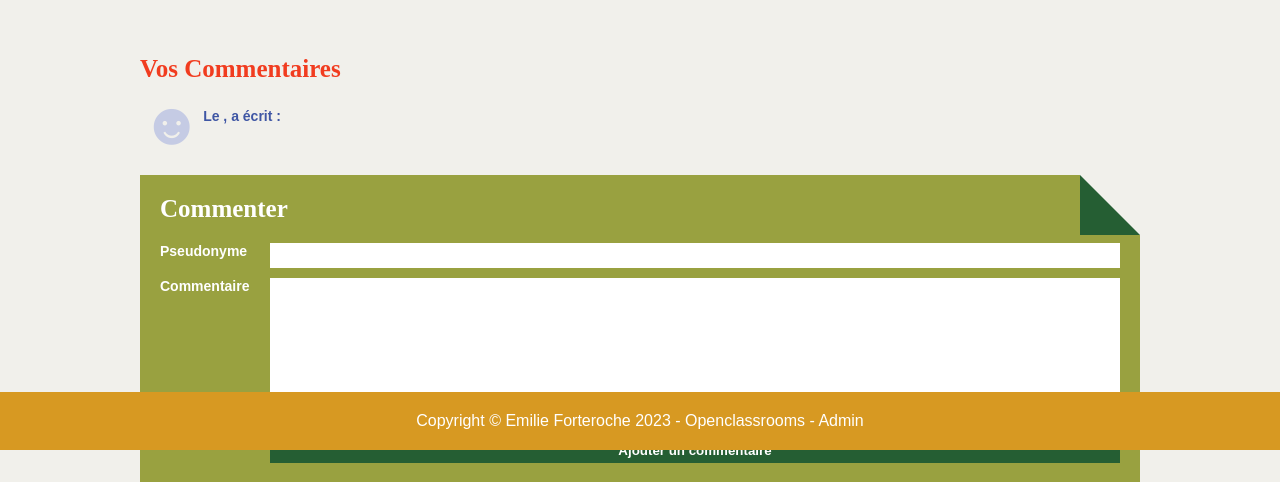
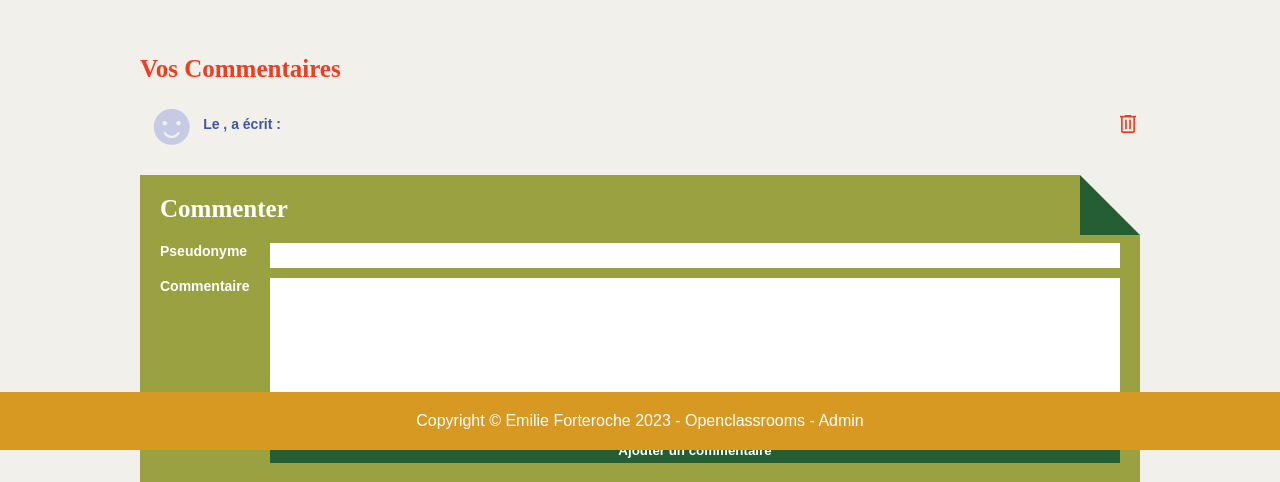
Before and after one commit to Farid83300/blog_forteroche, a PHP site: template views/templates/detailArticle.php in a window 1280 px wide. Shown: the part 350-832 px from the top of the page. Run offline with PHP 8.4, Linux system fonts and the light colour scheme; the template is opened without the code that fills it: most values are stand-ins (such as "Sample title", 1, 10 or a date in 2020); data that the repository does not hold is empty; some web fonts are replaced.

Commit message:
Ajout suppression des commentaires

```diff
--- a/css/style.css
+++ b/css/style.css
@@ -437,8 +437,36 @@ a.info {
     font-size: 15px;
 }
 
+.material-symbols-outlined {
+    font-variation-settings:
+        'FILL' 0,
+        'wght' 400,
+        'GRAD' 0,
+        'opsz' 40;
+    color: var(--titleColor);
+}
 
+/* Ligne de commentaire avec icône de suppression à droite */
+.commentLine {
+    display: flex;
+    align-items: center;
+    justify-content: space-between;
+}
 
+.commentLine .detailComment {
+    flex: 1;
+}
+
+.deleteComment {
+    display: flex;
+    align-items: center;
+    margin-left: 20px;
+    color: var(--titleColor);
+}
+
+.deleteComment:hover {
+    opacity: 1;
+}
 
 /**
  * Footer global de la page.
--- a/index.php
+++ b/index.php
@@ -1,4 +1,5 @@
 <?php
+declare(strict_types=1);
 
 require_once 'config/_config.php';
 require_once 'config/autoload.php';
@@ -35,6 +36,11 @@ try {
         case 'addComment':
             $commentController = new CommentController();
             $commentController->addComment();
+            break;
+
+        case 'deleteComment':
+            $commentController = new CommentController();
+            $commentController->deleteComment();
             break;
 
 
--- a/views/templates/detailArticle.php
+++ b/views/templates/detailArticle.php
@@ -26,12 +26,13 @@
         } else {
             echo '<ul>';
             foreach ($comments as $comment) {
-                echo '<li>';
+                echo '<li class="commentLine">';
                 echo '  <div class="smiley">☻</div>';
                 echo '  <div class="detailComment">';
                 echo '      <h3 class="info">Le ' . Utils::convertDateToFrenchFormat($comment->getDateCreation()) . ", " . Utils::format($comment->getPseudo()) . ' a écrit :</h3>';
                 echo '      <p class="content">' . Utils::format($comment->getContent()) . '</p>';
                 echo '  </div>';
+                echo '  <a href="index.php?action=deleteComment&id=' . $comment->getId() . '" class="deleteComment" data-id="' . $comment->getId() . '"><span class="material-symbols-outlined">delete</span></a>';
                 echo '</li>';
             }
             echo '</ul>';
--- a/views/templates/main.php
+++ b/views/templates/main.php
@@ -15,6 +15,7 @@
     <meta name="viewport" content="width=device-width, initial-scale=1.0">
     <title>Emilie Forteroche</title>
     <link rel="stylesheet" href="./css/style.css">
+    <link rel="stylesheet" href="https://fonts.googleapis.com/css2?family=Material+Symbols+Outlined:opsz,wght,FILL,GRAD@20..48,100..700,0..1,-50..200&icon_names=delete" />
 </head>
 
 <body>
```
Also changed, not shown: blog_forteroche.sql (+8 -7 lines), controllers/CommentController.php (+23 -0 lines).
